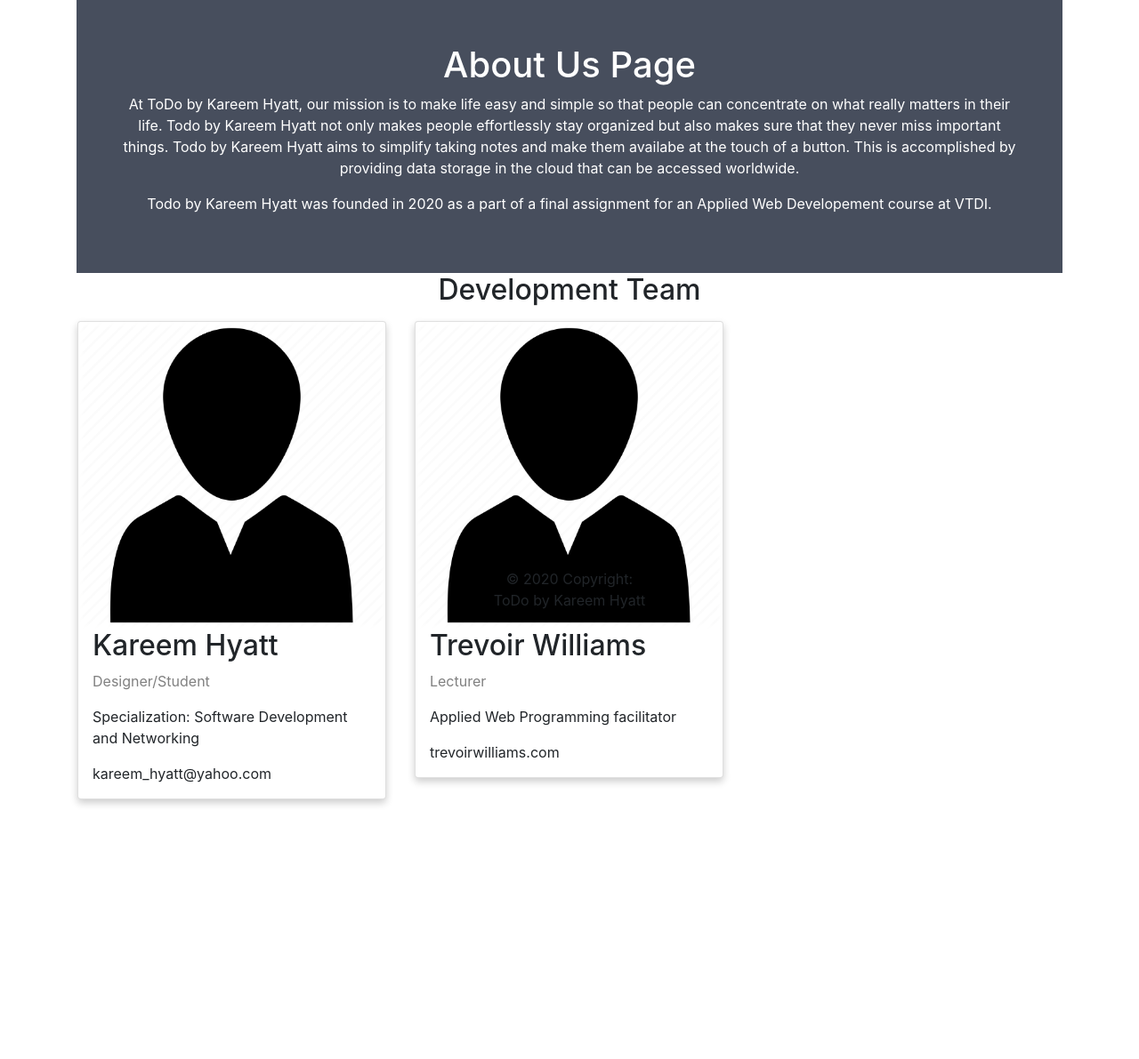
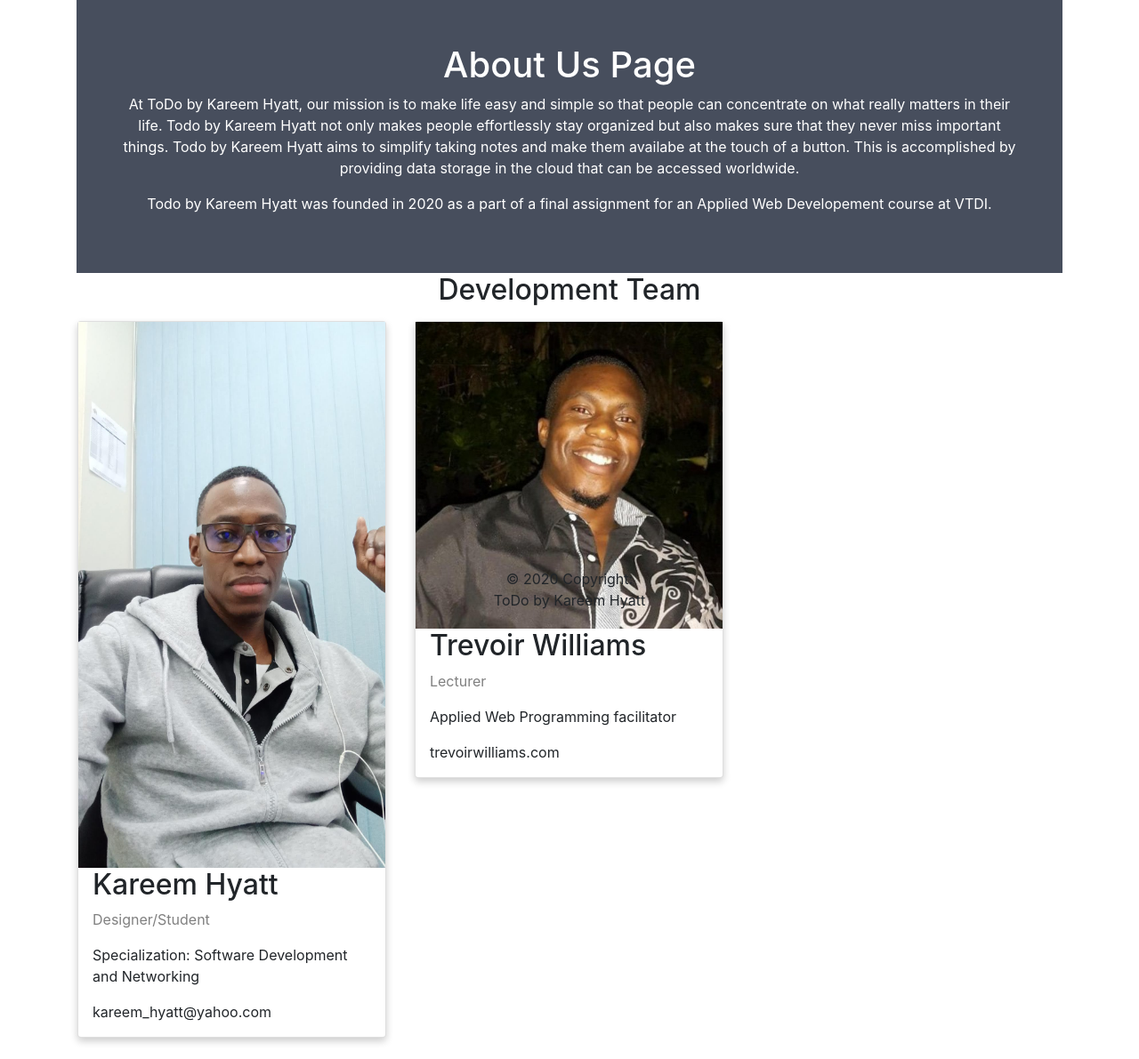
Before and after one commit to Kareem-Hyatt/todo, a PHP site: page /about.php in a window 1280 px wide. Shown: the part 81-1272 px from the top of the page at 89% size. Before the commit the page ends 987 px from the top, so only its background shows below. Run offline with PHP 8.4, Linux system fonts and the light colour scheme; some libraries are stand-ins or nearby versions.

Commit message:
Aesthetics

```diff
--- a/about.php
+++ b/about.php
@@ -89,7 +89,7 @@ html {
 
 <div class="column" >
     <div class="card">
-      <img src="uploads/ProfileDefault.png" alt="Kareem" style="width:100%">
+      <img src="images/kareem.jpeg" alt="Kareem" style="width:100%">
       <div class="container">
         <h2>Kareem Hyatt</h2>
         <p class="title">Designer/Student</p>
@@ -101,7 +101,7 @@ html {
 
   <div class="column" >
     <div class="card">
-      <img src="uploads/ProfileDefault.png" alt="Kareem" style="width:100%">
+      <img src="images/trevoir.jpg" alt="Trevoir" style="width:100%">
       <div class="container">
         <h2>Trevoir Williams</h2>
         <p class="title">Lecturer</p>
```
Also changed, not shown: images/kareem.jpeg (added), images/trevoir.jpg (added).
